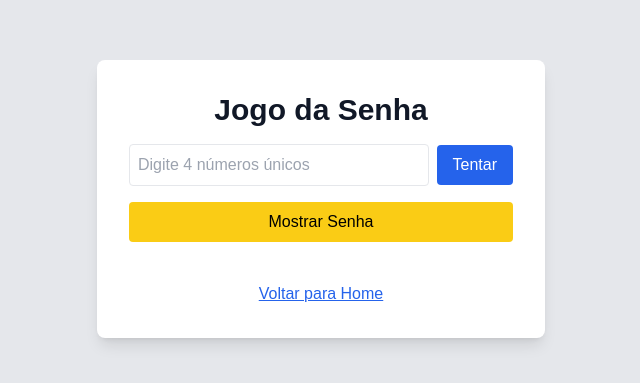
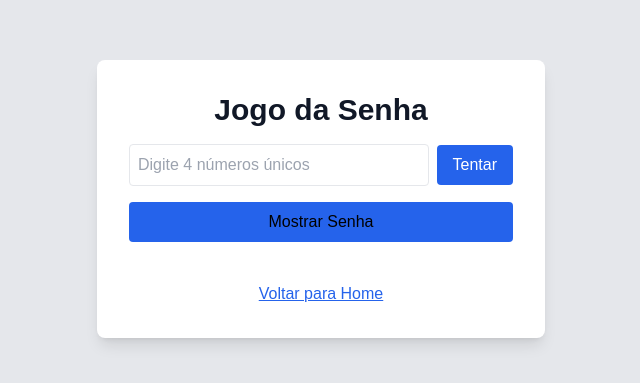
Before and after one commit to eniobezerra/portifolio.curriculo, a Next.js app in the folder curriculo/: page /jogo in a window 1280 px wide. Shown: the part 201-584 px from the top of the page, without its empty margins (319-959 px from the left). Built offline with nearby package versions, Linux system fonts and the light colour scheme.

Commit message:
5 commit

```diff
--- a/curriculo/app/jogo/page.js
+++ b/curriculo/app/jogo/page.js
@@ -65,7 +65,7 @@ export default function Jogo() {
         </div>
         <button
           onClick={() => alert(`Senha: ${secret}`)}
-          className="mb-4 w-full px-4 py-2 bg-yellow-400 text-black rounded"
+          className="mb-4 w-full px-4 py-2 bg-blue-600 text-black rounded"
         >
           Mostrar Senha
         </button>
```
